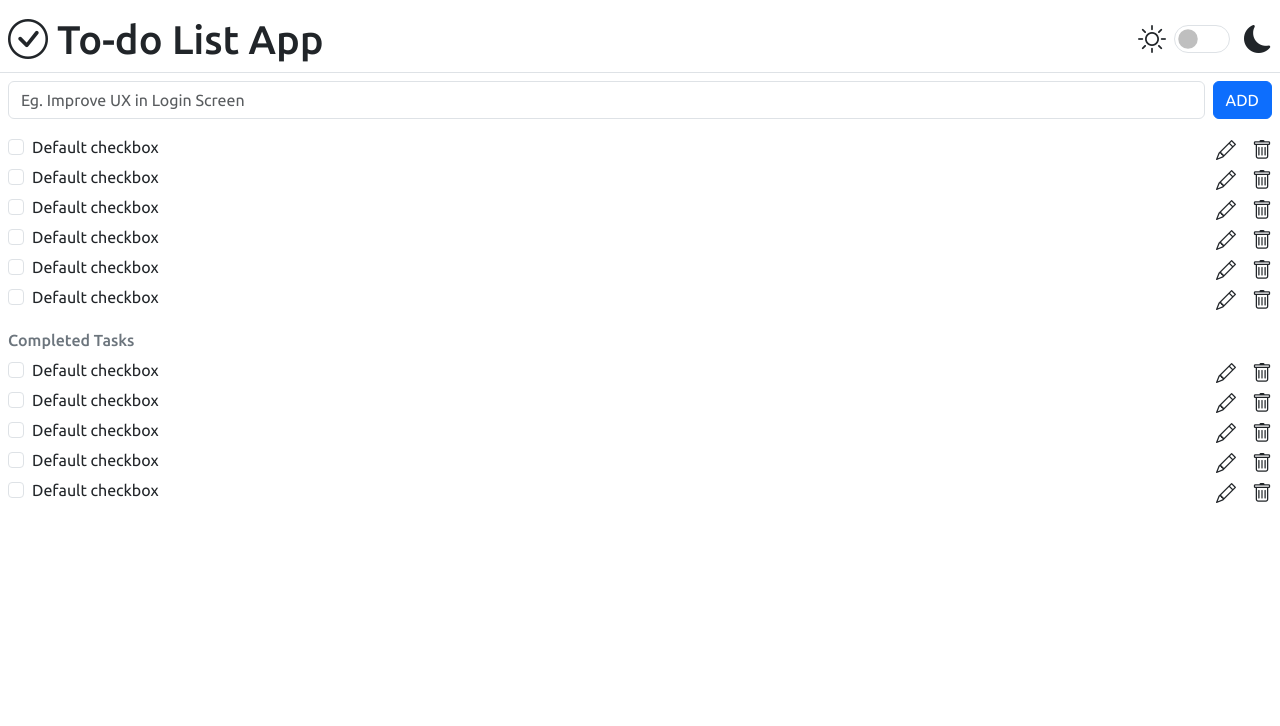
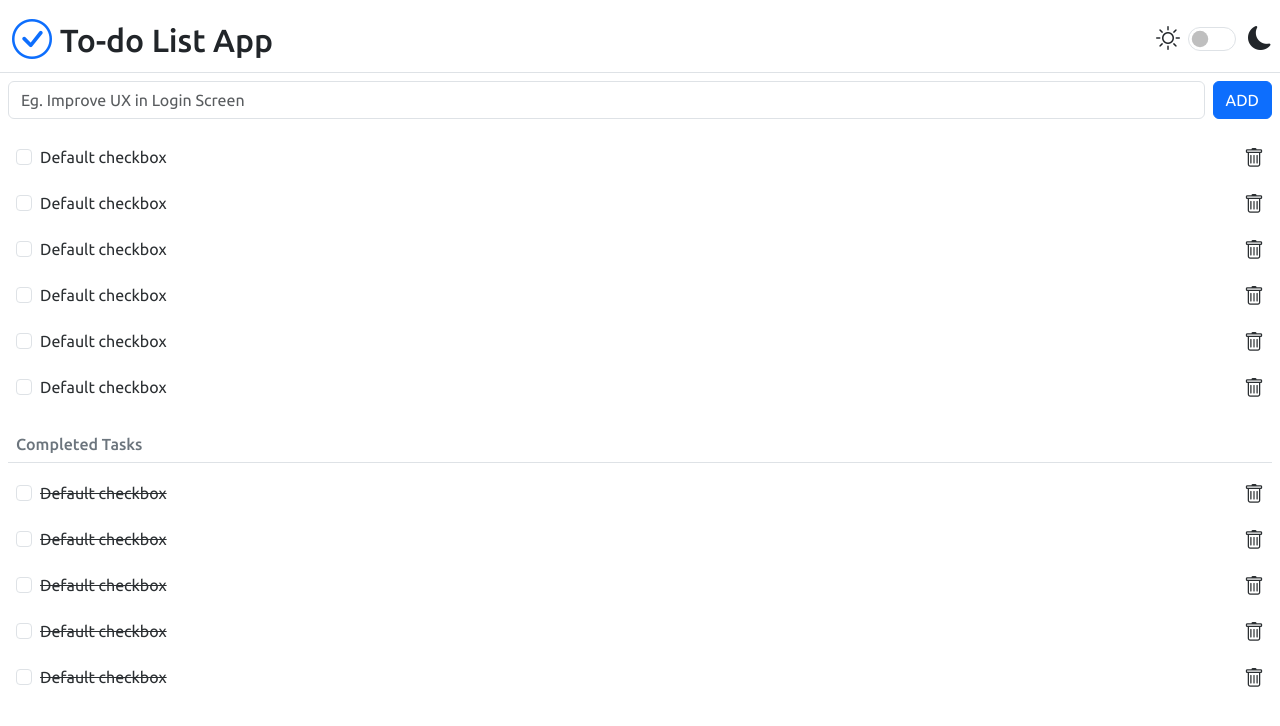
Before and after one commit to IJSE-Direct-Entry-Program-13/to-do-list-jquery-firebase-app, a website built with Vite: page index.html in a window 1280 px wide. Built offline with nearby package versions, Linux system fonts and the light colour scheme.

Commit message:
Finalize the main UI

```diff
--- a/index.html
+++ b/index.html
@@ -11,11 +11,11 @@
     <section>
       <header class="d-flex justify-content-between
         align-items-center p-2 pt-3 border-bottom">
-        <h1 class="m-0">
-          <i class="bi bi-check-circle"></i>
+        <h2 class="m-0 d-flex align-items-center gap-1">
+          <i class="bi bi-check-circle text-primary px-1 fs-1"></i>
           To-do List App
-        </h1>
-        <div class="d-flex gap-2 fs-3">
+        </h2>
+        <div class="d-flex gap-2 fs-4">
           <i class="bi bi-brightness-high"></i>
           <div class="form-check form-switch">
             <input class="form-check-input" type="checkbox" role="switch">
@@ -36,7 +36,8 @@
         <section id="tasks-list" class="p-2">
 <!--          <h5 class="text-secondary">Tasks</h5>-->
           <section>
-            <div class="task-item d-flex justify-content-between">
+            <div class="task-item d-flex justify-content-between
+        p-2 align-items-center rounded-2 text-secondary-emphasis">
               <div class="form-check">
                 <input class="form-check-input" type="checkbox" value="" id="flexCheckDefault">
                 <label class="form-check-label" for="flexCheckDefault">
@@ -44,14 +45,15 @@
                 </label>
               </div>
               <div class="d-flex gap-3 fs-5">
-                <i class="bi bi-pencil"></i>
-                <i class="bi bi-trash"></i>
+                <i class="bi bi-pencil" title="Edit"></i>
+                <i class="bi bi-trash" title="Delete"></i>
               </div>
             </div>
           </section>
         </section>
         <section id="completed-task-list" class="p-2">
-          <h6 class="text-secondary">Completed Tasks</h6>
+          <h6 class="text-secondary border-bottom p-2">
+            Completed Tasks</h6>
         </section>
       </main>
     </section>
--- a/src/css/style.css
+++ b/src/css/style.css
@@ -6,3 +6,33 @@
 body {
     font-family: Ubuntu, sans-serif;
 }
+
+#completed-task-list .task-item label{
+    text-decoration: line-through;
+}
+
+.task-item {
+    label, i, input {
+        cursor: pointer;
+    }
+}
+
+.task-item:hover i.bi-pencil {
+    display: inline;
+}
+
+.task-item i.bi-pencil {
+    display: none;
+}
+
+.task-item i.bi-pencil:hover {
+    color: green;
+}
+
+.task-item i.bi-trash:hover {
+    color: red;
+}
+
+.task-item:hover {
+    background-color: lightgray;
+}
```
